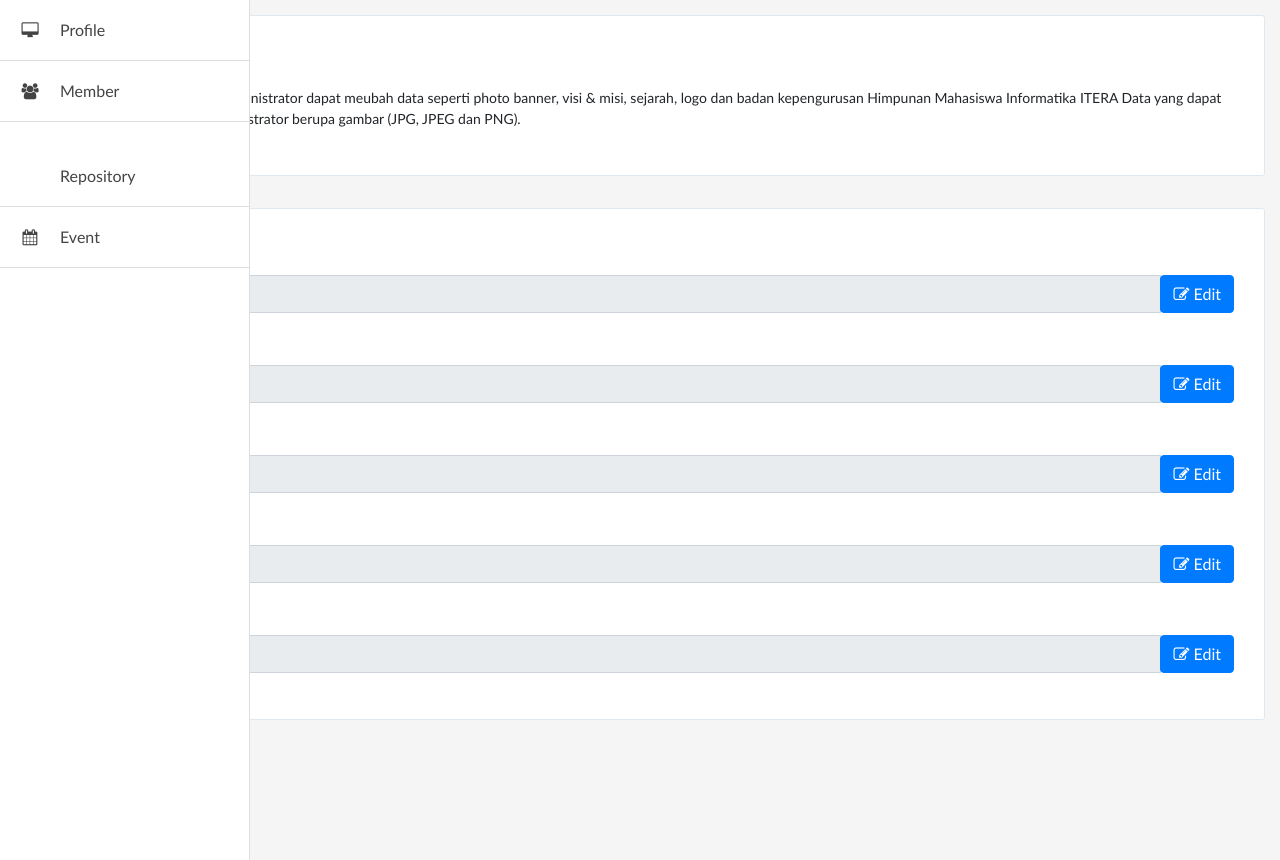
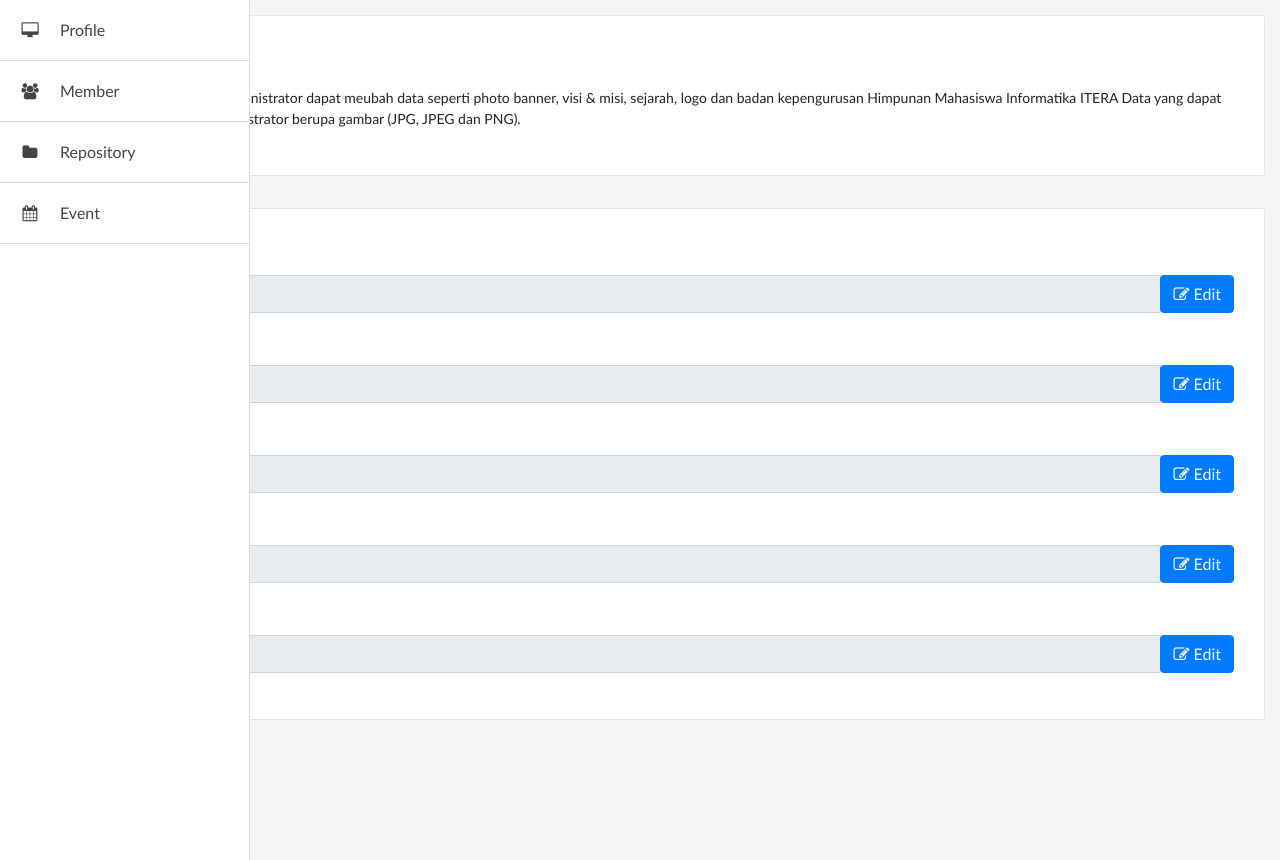
Before and after one commit to AuzanAl-Fatih/hmif, a CodeIgniter app: page /hmif/ in a window 1280 px wide. Shown: the part 50-910 px from the top of the page. Run offline with CodeIgniter, Linux system fonts and the light colour scheme; some libraries are stand-ins or nearby versions.

Commit message:
Update v_profile.php

```diff
--- a/application/views/admin/v_profile.php
+++ b/application/views/admin/v_profile.php
@@ -40,7 +40,7 @@
       <ul>
         <li><a href="#"><i class="fa fa-desktop"></i><span>Profile</span></a></li>
         <li><a href="#"><i class="fa fa-group"></i><span>Member</span></a></li>
-        <li><a href="#"><i class="glyphicon glyphicon-folder-open"></i><span>Repository</span></a></li>
+        <li><a href="#"><i class="fa fa-folder"></i><span>Repository</span></a></li>
         <li><a href="#"><i class="fa fa-calendar"></i><span>Event</span></a></li>
     </div>
     <!-- akhir sidebar -->
```
